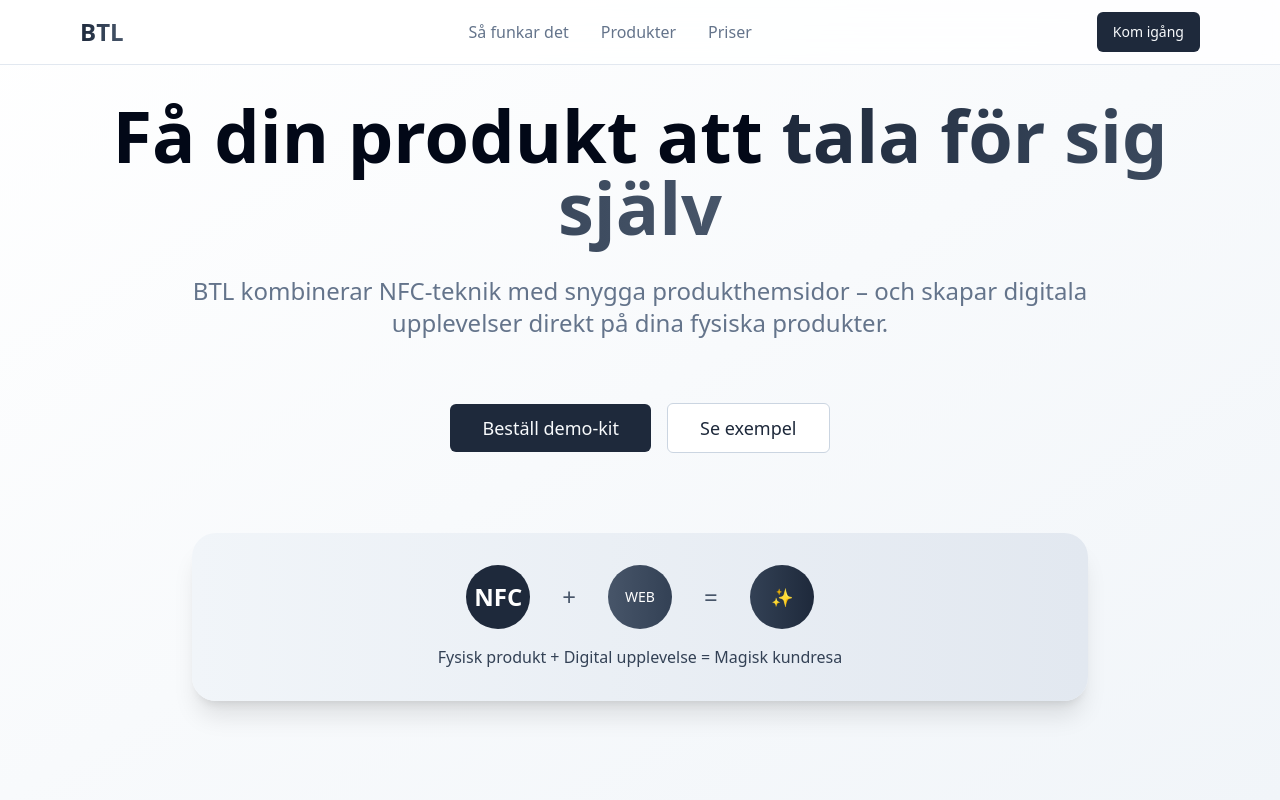
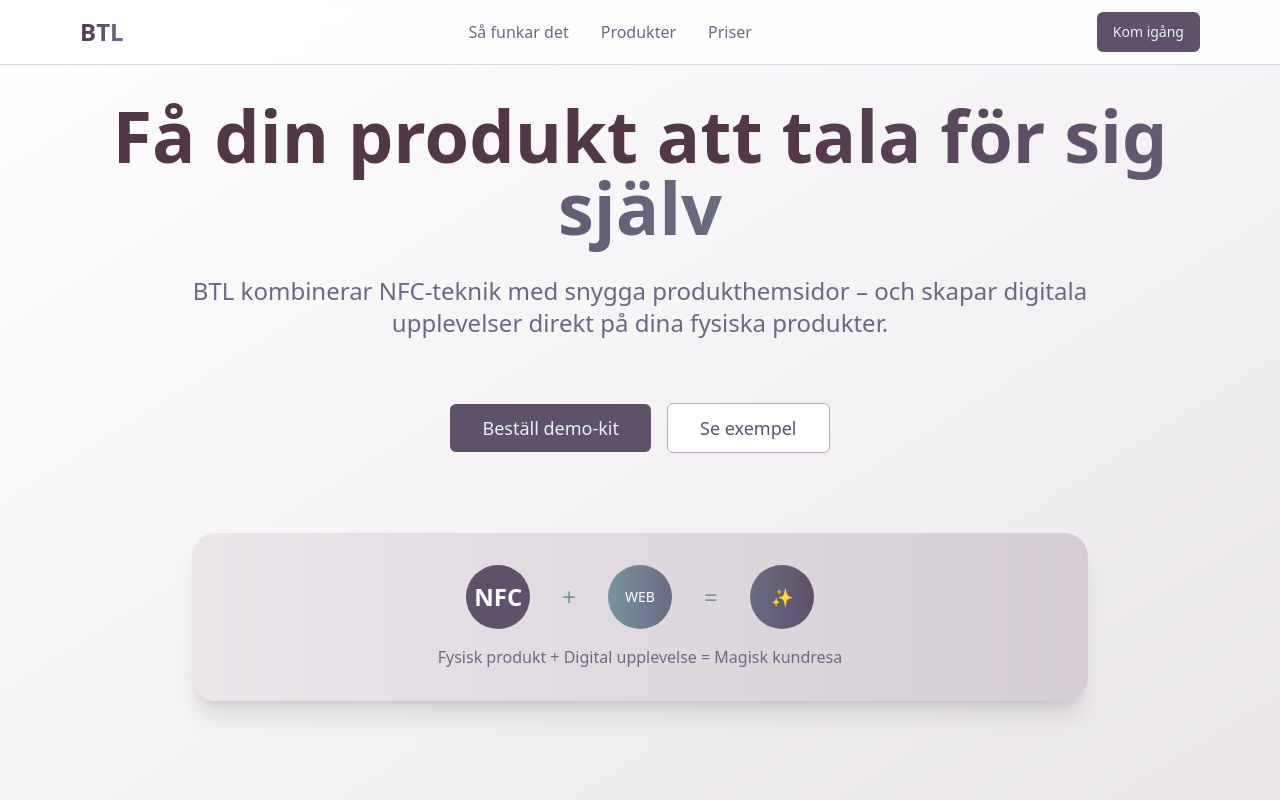
Before and after one commit to zZOttoZz/label-to-life-digital, a React (Vite) app: page / in a window 1280 px wide. Shown: the top 800 px of the page. Built offline with nearby package versions, Linux system fonts and the light colour scheme.

Commit message:
Refactor: Update color palette

```diff
--- a/src/index.css
+++ b/src/index.css
@@ -8,81 +8,81 @@
 @layer base {
   :root {
     --background: 0 0% 100%;
-    --foreground: 222.2 84% 4.9%;
+    --foreground: 326 20% 27%;
 
     --card: 0 0% 100%;
-    --card-foreground: 222.2 84% 4.9%;
+    --card-foreground: 326 20% 27%;
 
     --popover: 0 0% 100%;
-    --popover-foreground: 222.2 84% 4.9%;
+    --popover-foreground: 326 20% 27%;
 
-    --primary: 220 13% 18%;
-    --primary-foreground: 210 40% 98%;
+    --primary: 273 14% 37%;
+    --primary-foreground: 182 29% 93%;
 
-    --secondary: 210 40% 96.1%;
-    --secondary-foreground: 222.2 47.4% 11.2%;
+    --secondary: 182 29% 90%;
+    --secondary-foreground: 326 20% 27%;
 
-    --muted: 210 40% 96.1%;
-    --muted-foreground: 215.4 16.3% 46.9%;
+    --muted: 182 29% 90%;
+    --muted-foreground: 238 11% 46%;
 
-    --accent: 220 14.3% 95.9%;
-    --accent-foreground: 220 9% 46.1%;
+    --accent: 196 18% 85%;
+    --accent-foreground: 326 20% 27%;
 
     --destructive: 0 84.2% 60.2%;
     --destructive-foreground: 210 40% 98%;
 
-    --border: 214.3 31.8% 91.4%;
-    --input: 214.3 31.8% 91.4%;
-    --ring: 222.2 84% 4.9%;
+    --border: 196 18% 85%;
+    --input: 196 18% 85%;
+    --ring: 273 14% 37%;
 
     --radius: 0.5rem;
 
-    --sidebar-background: 0 0% 98%;
-    --sidebar-foreground: 240 5.3% 26.1%;
-    --sidebar-primary: 240 5.9% 10%;
-    --sidebar-primary-foreground: 0 0% 98%;
-    --sidebar-accent: 240 4.8% 95.9%;
-    --sidebar-accent-foreground: 240 5.9% 10%;
-    --sidebar-border: 220 13% 91%;
-    --sidebar-ring: 217.2 91.2% 59.8%;
+    --sidebar-background: 182 29% 95%;
+    --sidebar-foreground: 326 20% 27%;
+    --sidebar-primary: 273 14% 37%;
+    --sidebar-primary-foreground: 182 29% 93%;
+    --sidebar-accent: 196 18% 85%;
+    --sidebar-accent-foreground: 326 20% 27%;
+    --sidebar-border: 196 18% 75%;
+    --sidebar-ring: 182 29% 63%;
   }
 
   .dark {
-    --background: 222.2 84% 4.9%;
-    --foreground: 210 40% 98%;
+    --background: 326 20% 12%;
+    --foreground: 182 29% 93%;
 
-    --card: 222.2 84% 4.9%;
-    --card-foreground: 210 40% 98%;
+    --card: 326 20% 15%;
+    --card-foreground: 182 29% 93%;
 
-    --popover: 222.2 84% 4.9%;
-    --popover-foreground: 210 40% 98%;
+    --popover: 326 20% 15%;
+    --popover-foreground: 182 29% 93%;
 
-    --primary: 210 40% 98%;
-    --primary-foreground: 222.2 47.4% 11.2%;
+    --primary: 182 29% 63%;
+    --primary-foreground: 326 20% 27%;
 
-    --secondary: 217.2 32.6% 17.5%;
-    --secondary-foreground: 210 40% 98%;
+    --secondary: 273 14% 25%;
+    --secondary-foreground: 182 29% 93%;
 
-    --muted: 217.2 32.6% 17.5%;
-    --muted-foreground: 215 20.2% 65.1%;
+    --muted: 273 14% 25%;
+    --muted-foreground: 196 18% 54%;
 
-    --accent: 217.2 32.6% 17.5%;
-    --accent-foreground: 210 40% 98%;
+    --accent: 238 11% 35%;
+    --accent-foreground: 182 29% 93%;
 
     --destructive: 0 62.8% 30.6%;
-    --destructive-foreground: 210 40% 98%;
+    --destructive-foreground: 182 29% 93%;
 
-    --border: 217.2 32.6% 17.5%;
-    --input: 217.2 32.6% 17.5%;
-    --ring: 212.7 26.8% 83.9%;
-    --sidebar-background: 240 5.9% 10%;
-    --sidebar-foreground: 240 4.8% 95.9%;
-    --sidebar-primary: 224.3 76.3% 48%;
-    --sidebar-primary-foreground: 0 0% 100%;
-    --sidebar-accent: 240 3.7% 15.9%;
-    --sidebar-accent-foreground: 240 4.8% 95.9%;
-    --sidebar-border: 240 3.7% 15.9%;
-    --sidebar-ring: 217.2 91.2% 59.8%;
+    --border: 273 14% 25%;
+    --input: 273 14% 25%;
+    --ring: 182 29% 63%;
+    --sidebar-background: 326 20% 12%;
+    --sidebar-foreground: 182 29% 93%;
+    --sidebar-primary: 182 29% 63%;
+    --sidebar-primary-foreground: 326 20% 27%;
+    --sidebar-accent: 273 14% 25%;
+    --sidebar-accent-foreground: 182 29% 93%;
+    --sidebar-border: 273 14% 25%;
+    --sidebar-ring: 182 29% 63%;
   }
 }
 
@@ -102,6 +102,6 @@
   }
 
   .gradient-text {
-    @apply bg-gradient-to-r from-btl-800 via-btl-700 to-btl-600 bg-clip-text text-transparent;
+    @apply bg-gradient-to-r from-btl-900 via-btl-800 to-btl-700 bg-clip-text text-transparent;
   }
 }
--- a/tailwind.config.ts
+++ b/tailwind.config.ts
@@ -64,17 +64,17 @@ export default {
 					ring: 'hsl(var(--sidebar-ring))'
 				},
 				btl: {
-					50: '#f8fafc',
-					100: '#f1f5f9',
-					200: '#e2e8f0',
-					300: '#cbd5e1',
-					400: '#94a3b8',
-					500: '#64748b',
-					600: '#475569',
-					700: '#334155',
-					800: '#1e293b',
-					900: '#0f172a',
-					950: '#020617'
+					50: '#f5f3f5',
+					100: '#eae6ea',
+					200: '#d5ccd5',
+					300: '#b8a8b8',
+					400: '#9a8a9a',
+					500: '#86bbbd',
+					600: '#76949f',
+					700: '#6a6b83',
+					800: '#5f506b',
+					900: '#533747',
+					950: '#432a37'
 				}
 			},
 			borderRadius: {
```
